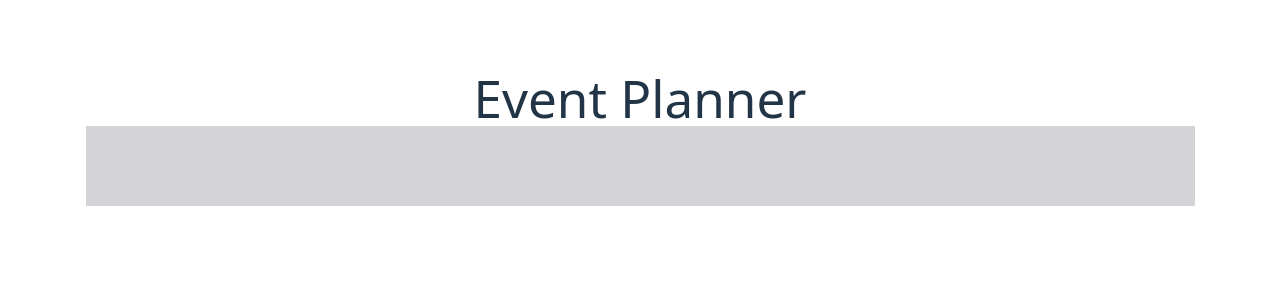
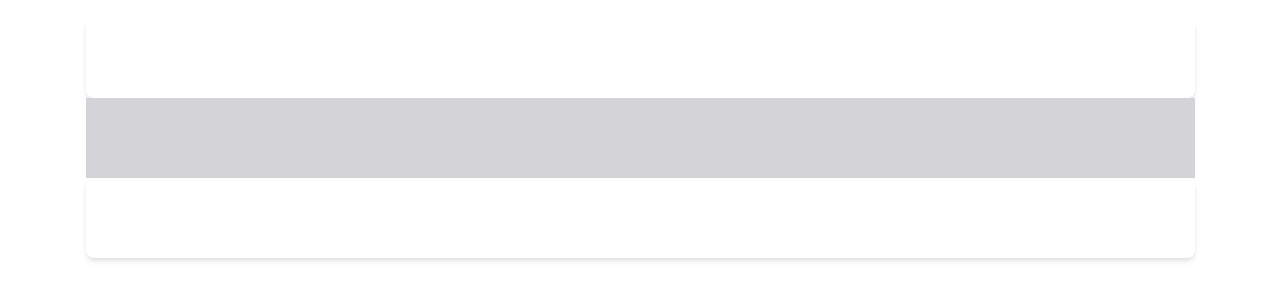
Before and after one commit to code-differently/cs-25-2-team5, a React app in the folder event-planner/frontend/: page / in a window 1280 px wide. Shown: the part 262-562 px from the top of the page. Built offline with nearby package versions, Linux system fonts and the light colour scheme; the HTML template or start-up script is replaced by a standard one.

Commit message:
refactor(app): move navbar to layout component

```diff
--- a/event-planner/frontend/src/App.tsx
+++ b/event-planner/frontend/src/App.tsx
@@ -1,14 +1,13 @@
 import './App.css'
 import { Outlet } from 'react-router-dom';
+import Navbar from './components/Navbar';
+import HomePage from './pages/HomePage';
 
 function App() {
   return (
     <div className="app">
-      {/* Navigation will go here when you're ready to add it */}
-      <header className="app-header">
-        <h1>Event Planner</h1>
-      </header>
-
+      <Navbar />
+      <HomePage />
       <main className="app-main">
         <Outlet />
       </main>
--- a/event-planner/frontend/src/components/Navbar.tsx
+++ b/event-planner/frontend/src/components/Navbar.tsx
@@ -0,0 +1,11 @@
+import React from "react";
+
+const Navbar: React.FC = () => {
+  return (
+    <nav className="w-full h-20 bg-white rounded-lg shadow-md flex items-center px-6">
+      {/* Navigation links will go here */}
+    </nav>
+  );
+};
+
+export default Navbar;
--- a/event-planner/frontend/src/main.tsx
+++ b/event-planner/frontend/src/main.tsx
@@ -5,6 +5,7 @@ import { createBrowserRouter, RouterProvider } from 'react-router-dom';
 import HomePage from './pages/HomePage.tsx';
 import { QueryClient, QueryClientProvider } from '@tanstack/react-query';
 import React from 'react';
+import Navbar from './components/Navbar.tsx';
 
 
 const queryClient = new QueryClient();
@@ -14,6 +15,10 @@ const router = createBrowserRouter([
     path: '/',
     element: <App />,
     children: [
+      {
+        path: '/',
+        element: <Navbar />,
+      },
       {
         path: '/',
         element: <HomePage />,
```
